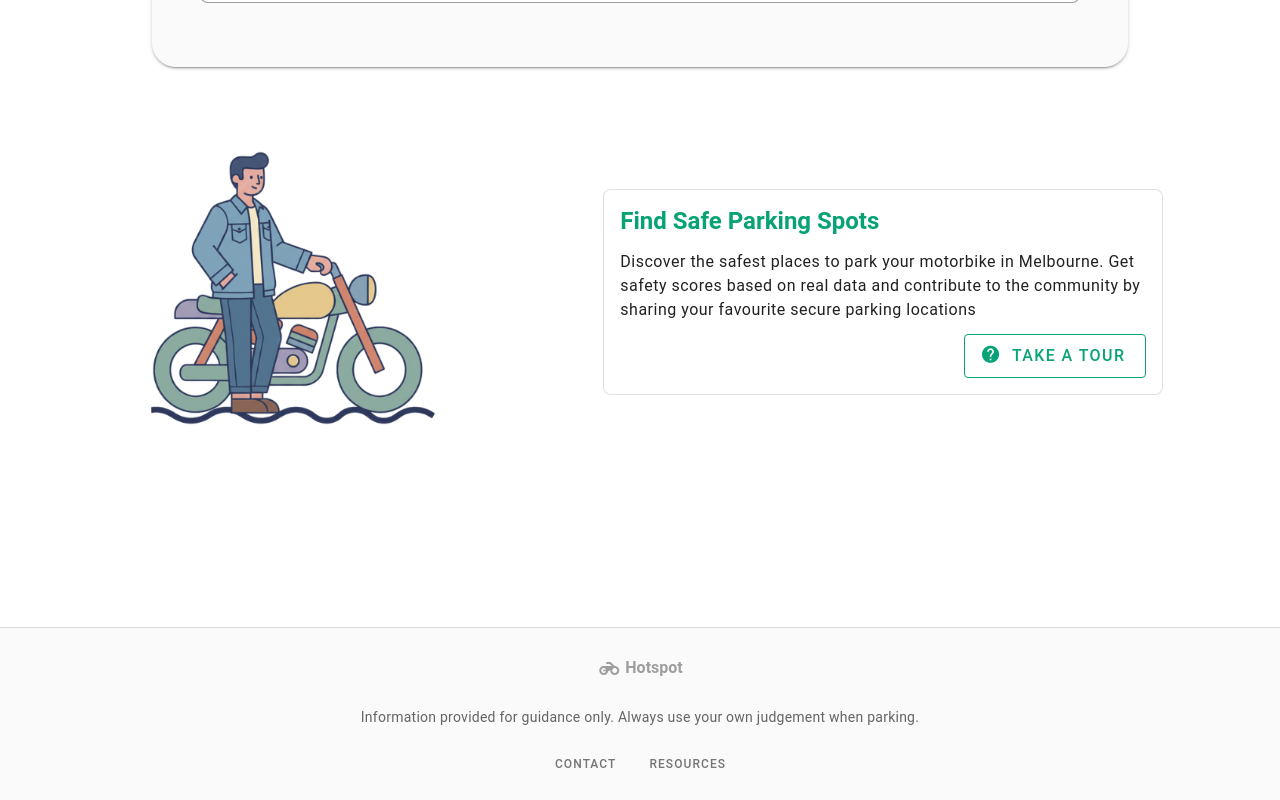
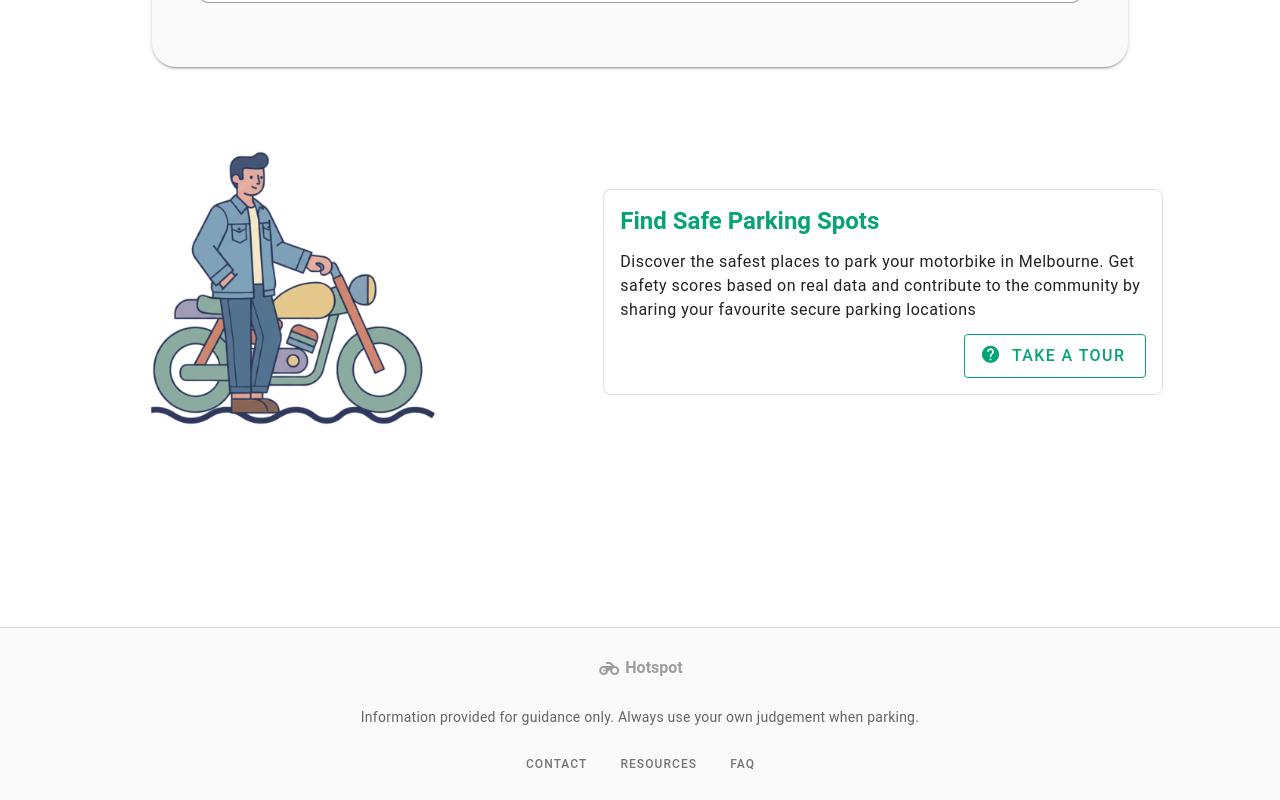
Before and after one commit to michaelmcallister/hotspot, a Vue app in the folder src/web/: page / in a window 1280 px wide. Shown: the part 302-1102 px from the top of the page. Built offline with nearby package versions, Linux system fonts and the light colour scheme; no server answers.

Commit message:
updated the FAQ page and created access to it from the footer

```diff
--- a/src/web/src/App.vue
+++ b/src/web/src/App.vue
@@ -20,6 +20,9 @@
           <v-list>
             <v-list-item @click="showResources = true">
               <v-list-item-title class="text-button text-primary">Resources</v-list-item-title>
+            </v-list-item>
+            <v-list-item :to="{ name: 'faq' }">
+              <v-list-item-title class="text-button text-primary">FAQ</v-list-item-title>
             </v-list-item>
             <v-list-item to="/settings">
               <v-list-item-title class="text-button text-primary">Settings</v-list-item-title>
@@ -58,6 +61,9 @@
             <v-btn variant="text" density="compact" size="small" class="text-grey-darken-1 ml-2" @click="showResources = true" aria-label="Resources">
               Resources
             </v-btn>
+            <v-btn variant="text" density="compact" size="small" class="text-grey-darken-1 ml-2" @click="goToFAQ" aria-label="FAQ">
+              FAQ
+            </v-btn>
           </v-col>
         </v-row>
       </v-container>
@@ -73,8 +79,14 @@
 
 <script setup lang="ts">
 import { ref } from 'vue';
+import { useRouter } from 'vue-router';
 import ResourcesModal from './components/ResourcesModal.vue';
 import AppLogo from './components/AppLogo.vue';
 
+const router = useRouter();
 const showResources = ref(false);
+
+const goToFAQ = () => {
+  router.push({ name: 'faq' });
+};
 </script>
--- a/src/web/src/router/index.ts
+++ b/src/web/src/router/index.ts
@@ -5,6 +5,7 @@ import Saved from '../Saved.vue'
 import Contact from '../Contact.vue'
 import Settings from '../Settings.vue'
 import NotFound from '../NotFound.vue'
+import FAQ from '../components/FAQ.vue'
 
 const routes = [
   { path: '/', name: 'home', component: Homepage },
@@ -12,6 +13,7 @@ const routes = [
   { path: '/explore', name: 'explore', component: TopSuburbs },
   { path: '/saved', name: 'saved', component: Saved },
   { path: '/contact', name: 'contact', component: Contact },
+  { path: '/faq', name: 'faq', component: FAQ },
   { path: '/settings', name: 'settings', component: Settings },
   { path: '/:pathMatch(.*)*', name: 'not-found', component: NotFound },
 ]
```
